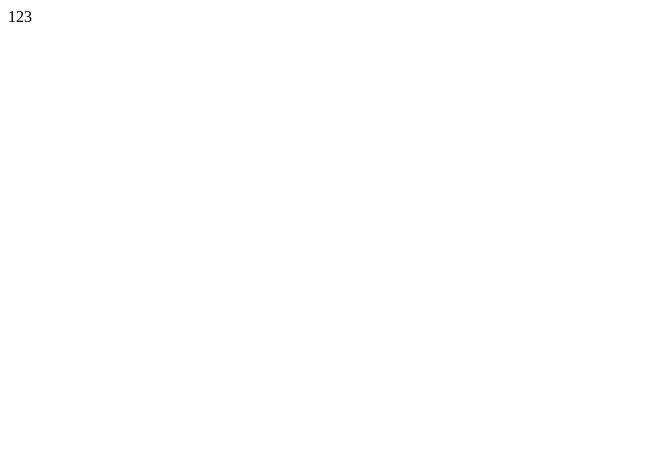
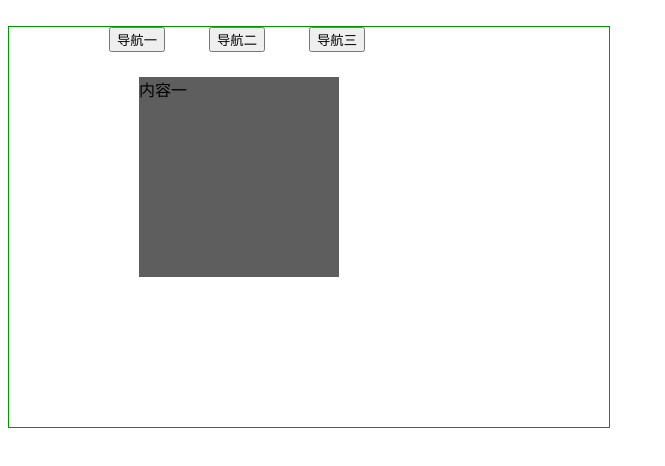
Before and after one commit to zqiuqiu/zqiuqiu.github.io, a plain HTML site: page index.html in a window 1280 px wide. Shown: the whole page, without its empty margins (0-665 px from the left). Drawn offline with Linux system fonts and the light colour scheme.

Commit message:
Update index.html

```diff
--- a/index.html
+++ b/index.html
@@ -1,6 +1,76 @@
+<!DOCTYPT html>
 <html>
-<title>测试</title>
+  <head>
+<meta charset="UTF-8">
+<title>tab菜单</title>
+ <style type="text/css">
+	    #div1{
+	    	border:1px solid #090;
+	    	width:600px;
+	    	height:400px;
+	    	position: relative;
+	    }
+		input#btn1{
+			position: absolute;
+			top:0px;
+			left:100px;
+		}
+		input#btn2{
+			position: absolute;
+			top:0px;
+			left:200px;
+		}
+		input#btn3{
+			position: absolute;
+			top:0px;
+			left:300px;
+		}
+		#div1 div{
+			display: none;
+			position: absolute;
+			top:50px;
+			left:130px;
+			width:200px;
+			height: 200px;
+			background: #5e5e5e;
+		}
+		.active{
+			background: #c0c;
+		}
+	</style>
+  <script type="text/javascript">
+		window.onload=function(){
+			var div1=document.getElementById("div1");
+			var divs=div1.getElementsByTagName("div");
+			var btns=div1.getElementsByTagName("input");
+
+			for(var i=0;i<btns.length;i++){
+				btns[i].onclick=function(){
+				for(var j=0;j<btns.length;j++){
+					divs[j].style.display="none";
+					btns[j].className="";
+				}
+
+				this.className="active"
+				if(-[1,]){
+					this.nextElementSibling.style.display="block";
+				}else{
+					this.nextSibling.nextSibling.style.display="block";
+				}
+				}
+			}
+
+		}
+	</script>
+  </head>
 <body>
-<p>123</p>
+<div id="div1">
+		<input type="button" name="btn" value="导航一" id="btn1">
+		<div style="display: block">内容一</div>
+		<input type="button" name="btn" value="导航二" id="btn2">
+		<div>内容二</div>
+		<input type="button" name="btn" value="导航三" id="btn3">
+		<div>内容三</div>
+	</div>
 </body>
 </html
```
